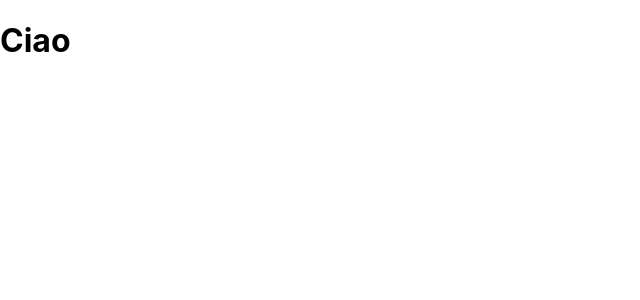
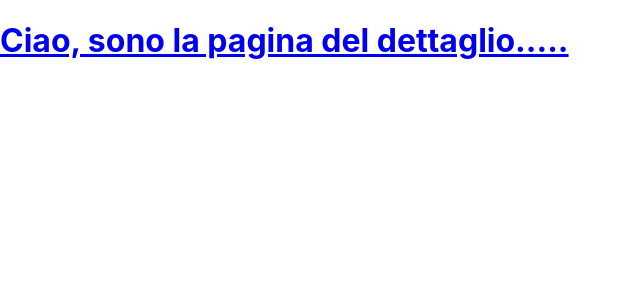
Before and after one commit to LucaAccorsi/React_One, a React (Create React App) app: page /dettaglio in a window 1280 px wide. Shown: the top 300 px of the page, without its empty margins (0-640 px from the left). Built offline with nearby package versions, Linux system fonts and the light colour scheme.

Commit message:
finito routing con LINK funzionante per pagina Dettaglio

```diff
--- a/src/App.js
+++ b/src/App.js
@@ -10,6 +10,7 @@ import products from './data.json';
 import * as React from 'react';
 import { BrowserRouter as Router, Route, Switch} from 'react-router-dom';
 import Dettaglio from './dettaglio';
+import { Link } from 'react-router-dom';
 
 function App() {
 
@@ -55,6 +56,8 @@ function App() {
     <Router>
       <Switch>
 
+        {/* ROUTE PER HOME */}
+
         <Route exact path="/">
           <div className="App">
             <Navbar content="text" searchText={searchTerm} toggle={(value) => toggle(value)} cerca={(text) => {cerca(text)}}      reset={() => {reset()}}/>
@@ -67,8 +70,13 @@ function App() {
           </div>
         </Route>
 
+
+        {/* ROUTE PER DETTAGLIO */}
+
         <Route exact path="/dettaglio">
+          <Link to="/dettaglio">
           <Dettaglio />
+          </Link>
         </Route>
 
       </Switch>
--- a/src/dettaglio.js
+++ b/src/dettaglio.js
@@ -1,19 +1,21 @@
 import * as React from 'react';
-import Box from '@mui/material/Box';
-import Card from '@mui/material/Card';
-import Grid from '@mui/material/Grid';
+// import Box from '@mui/material/Box';
+// import Card from '@mui/material/Card';
+// import Grid from '@mui/material/Grid';
 // import CardActions from '@mui/material/CardActions';
-import CardContent from '@mui/material/CardContent';
+// import CardContent from '@mui/material/CardContent';
 // import Button from '@mui/material/Button';
-import Typography from '@mui/material/Typography';
-import CardMedia from '@mui/material/CardMedia';
-import Container from '@mui/material/Container';
-
+// import Typography from '@mui/material/Typography';
+// import CardMedia from '@mui/material/CardMedia';
+// import Container from '@mui/material/Container';
+import { Link } from 'react-router-dom';
 
 
 
 export default function Dettaglio() {
     return(
-        <h1>Ciao</h1>
+        <div>
+            <h1>Ciao, sono la pagina del dettaglio.....</h1>
+        </div>
     );
 }
--- a/src/main.js
+++ b/src/main.js
@@ -12,7 +12,7 @@ import { border } from '@mui/system';
 import ButtonInStock from './ButtonInStock';
 import ButtonOutOfStock from './ButtonOutOfStock';
 import CardActionArea from '@mui/material/CardActionArea';
-
+import { Link } from 'react-router-dom';
 
 const bull = (
     <Box
@@ -26,17 +26,17 @@ const bull = (
     export default function BasicCard(props) {
         return (
 
-
             <Grid item xs={12} md={3}>
 
             <Card sx={{  my: 1, mx: 1, mb: 2 }}>
             <CardActionArea>
-
+                <Link to="/dettaglio" style={{textDecoration:'none', color:'black'}}>
                     <CardMedia
                     component="img"
                     image="https://via.placeholder.com/350x350"
                     alt="Immagine prodotto"
                     />
+
 
                     <Typography sx={{marginLeft:'13px', mt: 1.5, textAlign: 'start', textTransform: 'uppercase', fontSize: '24px' }}>
                     {props.nome}
@@ -49,6 +49,7 @@ const bull = (
                     <Typography sx={{marginLeft:'13px',marginBottom:'20px',textAlign: 'start', fontSize: '13px', marginTop: '10px'}}>
                     {props.stock > 0 ? <ButtonInStock /> : <ButtonOutOfStock />}
                     </Typography>
+                    </Link>
                     </CardActionArea>
             </Card>
 
```
Lines whose indentation alone changed are shown as unchanged.
